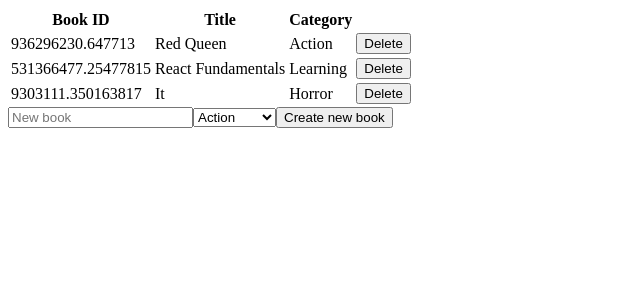
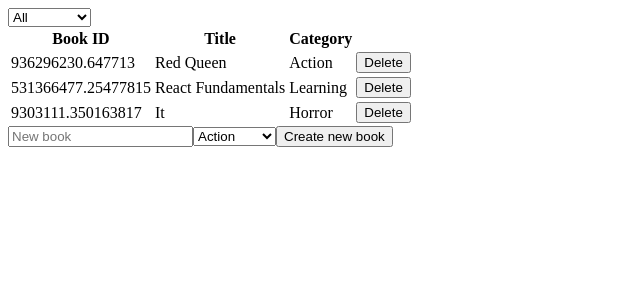
Before and after one commit to vieiramanda11/react-bookstore, a React (Create React App) app: page / in a window 1280 px wide. Shown: the top 300 px of the page, without its empty margins (0-640 px from the left). Built offline with nearby package versions, Linux system fonts and the light colour scheme.

Commit message:
creating filter and rendering in booklist

```diff
--- /dev/null
+++ b/src/components/CategoryFilter.js
@@ -0,0 +1,16 @@
+import React from 'react';
+
+const CategoryFilter = () => {
+  const categories = ['Action', 'Biography', 'History', 'Horror', 'Kids', 'Learning', 'Sci-Fi'];
+
+  return (
+    <select name="category">
+      <option value="all">All</option>
+      { categories.map((category) => (
+        <option key={category} value={category}>{category}</option>
+      ))}
+    </select>
+  );
+};
+
+export default CategoryFilter;
--- a/src/containers/BooksList.js
+++ b/src/containers/BooksList.js
@@ -3,6 +3,7 @@ import { connect } from 'react-redux';
 import PropTypes from 'prop-types';
 import { removeBook } from '../actions';
 import Book from '../components/Book';
+import CategoryFilter from '../components/CategoryFilter';
 
 const BooksList = ({ books, removeBook }) => {
   const handleRemoveBook = (book) => {
@@ -10,6 +11,8 @@ const BooksList = ({ books, removeBook }) => {
   };
 
   return (
+    <div>
+      <CategoryFilter />
       <table>
         <thead>
           <tr>
@@ -22,6 +25,7 @@ const BooksList = ({ books, removeBook }) => {
           { books.map((book) => <Book book={book} key={book.id} deleteBook={handleRemoveBook} />)}
         </tbody>
       </table>
+    </div>
   );
 };
 
```
Lines whose indentation alone changed are shown as unchanged.
